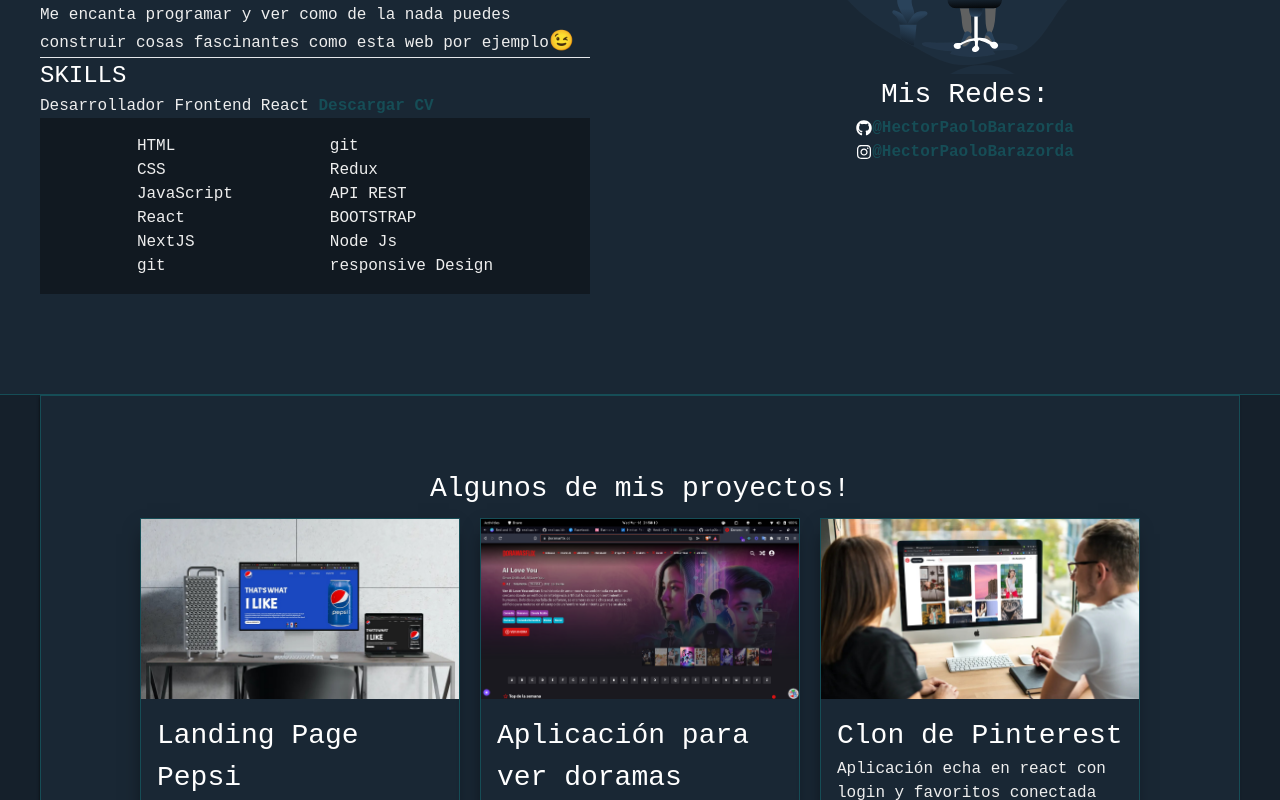
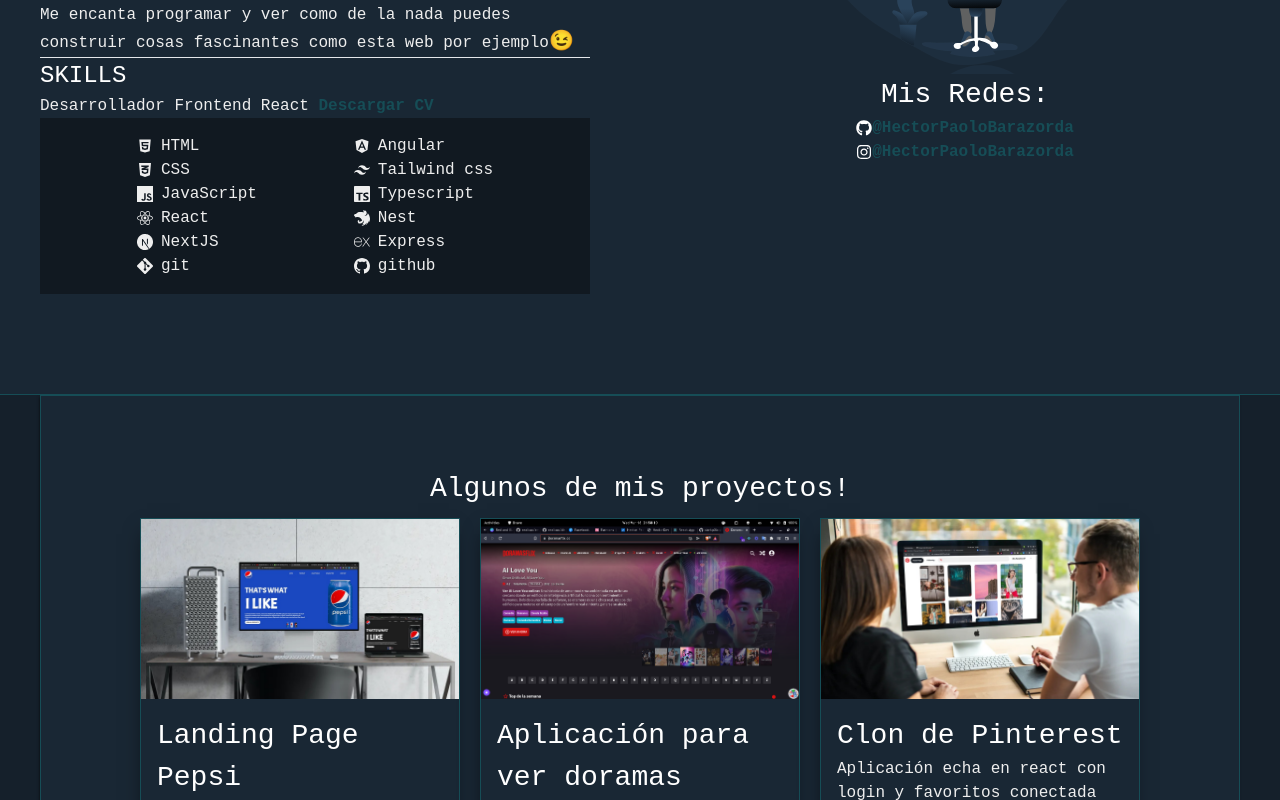
Before and after one commit to hectorDev2/v2-portfolio, a Next.js app: page / in a window 1280 px wide. Shown: the part 1200-2000 px from the top of the page. Built offline with nearby package versions, Linux system fonts and the light colour scheme.

Commit message:
🐛 fix: to deploy

```diff
--- a/src/app/components/About.tsx
+++ b/src/app/components/About.tsx
@@ -1,7 +1,16 @@
 import React from "react";
-import Image from "next/image";
 import { FaGithub, FaInstagram } from "react-icons/fa";
-import codingImg from "../../../public/images/coding_normal.svg";
+import { AiFillHtml5 } from "react-icons/ai";
+import { FaCss3Alt, FaReact, FaAngular } from "react-icons/fa";
+import {
+  SiExpress,
+  SiJavascript,
+  SiNestjs,
+  SiNextdotjs,
+  SiTailwindcss,
+  SiTypescript,
+} from "react-icons/si";
+import { BsGit, BsGithub } from "react-icons/bs";
 
 export const About = () => (
   <section className="s2">
@@ -26,56 +35,62 @@ export const About = () => (
           <h4>SKILLS</h4>
           <p>
             Desarrollador Frontend React{" "}
-            <a target="_blank" href="cv.pdf">
+            <a target="_blank" href="/public/images/cv.pdf">
               Descargar CV
             </a>
           </p>
           <div id="skills" className="py-4">
             <ul className="list-1">
-              <li>
-                <span>
-                  <i className="fab fa-html5"></i>
-                </span>
+              <li className="flex justify-left  gap-2 items-center">
+                <AiFillHtml5 />
                 HTML
               </li>
-              <li>
-                <span>
-                  <i className="fab fa-css3-alt"></i>
-                </span>
+              <li className="flex justify-left  gap-2 items-center">
+                <FaCss3Alt />
                 CSS
               </li>
-              <li>
-                <span>
-                  <i className="fab fa-js-square"></i>
-                </span>
+              <li className="flex justify-left  gap-2 items-center">
+                <SiJavascript />
                 JavaScript
               </li>
-              <li>
-                <span>
-                  <i className="fab fa-react"></i>
-                </span>
+              <li className="flex justify-left  gap-2 items-center">
+                <FaReact />
                 React
               </li>
-              <li>
-                <span>
-                  <i className="fab fa-battle-net"></i>
-                </span>
+              <li className="flex justify-left  gap-2  items-center">
+                <SiNextdotjs />
                 NextJS
               </li>
-              <li>
-                <span>
-                  <i className="fab fa-git-square"></i>
-                </span>
+              <li className="flex justify-left gap-2 items-center">
+                <BsGit />
                 git
               </li>
             </ul>
-            <ul>
-              <li>git</li>
-              <li>Redux</li>
-              <li>API REST</li>
-              <li>BOOTSTRAP</li>
-              <li>Node Js</li>
-              <li>responsive Design</li>
+            <ul className="list-2">
+              <li className="flex justify-left  gap-2 items-center">
+                <FaAngular />
+                Angular
+              </li>
+              <li className="flex justify-left  gap-2 items-center">
+                <SiTailwindcss />
+                Tailwind css
+              </li>
+              <li className="flex justify-left  gap-2 items-center">
+                <SiTypescript />
+                Typescript
+              </li>
+              <li className="flex justify-left  gap-2 items-center">
+                <SiNestjs />
+                Nest
+              </li>
+              <li className="flex justify-left  gap-2  items-center">
+                <SiExpress />
+                Express
+              </li>
+              <li className="flex justify-left gap-2 items-center">
+                <BsGithub />
+                github
+              </li>
             </ul>
           </div>
         </div>
--- a/src/app/components/Contact.tsx
+++ b/src/app/components/Contact.tsx
@@ -18,9 +18,10 @@ export const Contact = () => {
           <input type="email" name="email" className="input-field" />
           <label htmlFor="">Mensaje</label>
           <textarea name="message" className="input-field"></textarea>
-          <input type="submit" value="enviar" id="submit-btn" />
+          <button className="bg-[var(--previewShadow)] text-[#fff] font-bold py-2 px-4 rounded w-full">
+            enviar
+          </button>
         </form>
-        <div className="estatus" id="status"></div>
       </div>
     </section>
   );
--- a/src/app/components/Exp.tsx
+++ /dev/null
@@ -1,81 +0,0 @@
-"use client"; // this is a client component 👈🏽
-import { motion } from "framer-motion";
-
-import Image from "next/image";
-import "react-vertical-timeline-component/style.min.css";
-
-import {
-  VerticalTimeline,
-  VerticalTimelineElement,
-} from "react-vertical-timeline-component";
-import { styles } from "./style";
-import { experiences } from "@/store/data";
-import { textVariant } from "@/utils";
-
-const ExperienceCard = ({ experience }: any) => {
-  return (
-    <VerticalTimelineElement
-      contentStyle={{
-        background: "var(--previewShadow)",
-        color: "#fff",
-      }}
-      contentArrowStyle={{ borderRight: "7px solid  #232631" }}
-      date={experience.date}
-      iconStyle={{ background: experience.iconBg }}
-      icon={
-        <div className="flex justify-center items-center w-full h-full">
-          <Image
-            src={experience.icon}
-            alt={experience.company_name}
-            className="w-[60%] h-[60%] object-contain"
-          />
-        </div>
-      }
-    >
-      <div>
-        <h3 className="text-white text-[24px] font-bold">{experience.title}</h3>
-        <p
-          className="text-secondary text-[16px] font-semibold"
-          style={{ margin: 0 }}
-        >
-          {experience.company_name}
-        </p>
-      </div>
-
-      <ul className="mt-5 list-disc ml-5 space-y-2">
-        {experience.points.map((point: any, index: number) => (
-          <li
-            key={`experience-point-${index}`}
-            className="text-white-100 text-[14px] pl-1 tracking-wider"
-          >
-            {point}
-          </li>
-        ))}
-      </ul>
-    </VerticalTimelineElement>
-  );
-};
-
-const ExperienceD = () => {
-  return (
-    <div className="pt-20 bg-[--mainColor]">
-      <motion.div className="text-center" variants={textVariant(1)}>
-        <span>en lo que eh estado trabajando</span>
-        <h2>Experiencia Profesional:</h2>
-      </motion.div>
-
-      <div className="mt-20 flex flex-col">
-        <VerticalTimeline>
-          {experiences.map((experience, index) => (
-            <ExperienceCard
-              key={`experience-${index}`}
-              experience={experience}
-            />
-          ))}
-        </VerticalTimeline>
-      </div>
-    </div>
-  );
-};
-
-export default ExperienceD;
--- a/src/app/components/Hero.tsx
+++ b/src/app/components/Hero.tsx
@@ -1,6 +1,5 @@
 import Image from "next/image";
 import perfil from "../../../public/images/perfil.jpg";
-import Example from "./Example";
 import { SectionTheme } from "./SectionTheme";
 
 export const Hero = () => {
--- a/src/app/components/ItemExp.tsx
+++ /dev/null
@@ -1,30 +0,0 @@
-import React from "react";
-import Image from "next/image";
-import project0 from "../../../public/images/proyect0.jpg";
-
-export const ItemExp = () => {
-  return (
-    <div className="max-w-sm rounded overflow-hidden shadow-lg">
-      <Image className="w-full" src={project0} alt="Sunset in the mountains" />
-      <div className="px-6 py-4">
-        <div className="font-bold text-xl mb-2">The Coldest Sunset</div>
-        <p className="text-gray-700 text-base">
-          Lorem ipsum dolor sit amet, consectetur adipisicing elit. Voluptatibus
-          quia, nulla! Maiores et perferendis eaque, exercitationem praesentium
-          nihil.
-        </p>
-      </div>
-      <div className="px-6 pt-4 pb-2">
-        <span className="inline-block bg-gray-200 rounded-full px-3 py-1 text-sm font-semibold text-gray-700 mr-2 mb-2">
-          #photography
-        </span>
-        <span className="inline-block bg-gray-200 rounded-full px-3 py-1 text-sm font-semibold text-gray-700 mr-2 mb-2">
-          #travel
-        </span>
-        <span className="inline-block bg-gray-200 rounded-full px-3 py-1 text-sm font-semibold text-gray-700 mr-2 mb-2">
-          #winter
-        </span>
-      </div>
-    </div>
-  );
-};
--- a/src/app/components/Projects.tsx
+++ b/src/app/components/Projects.tsx
@@ -8,7 +8,7 @@ export const Projects = () => {
         <h3 className="text-center py-2">Algunos de mis proyectos!</h3>
         <div className="post-wrapper">
           {projects.map((project) => (
-            <ItemProject project={project} />
+            <ItemProject key={project.title} project={project} />
           ))}
         </div>
       </div>
--- a/src/app/globals.css
+++ b/src/app/globals.css
@@ -555,8 +555,8 @@ h6 {
 .about-wrapper {
   display: -ms-grid;
   display: grid;
-  -ms-grid-columns: (minmax(320px, 1fr))[auto-fit];
-  grid-template-columns: repeat(auto-fit, minmax(320px, 1fr));
+  -ms-grid-columns: (minmax(300px, 1fr))[auto-fit];
+  grid-template-columns: repeat(auto-fit, minmax(300px, 1fr));
   padding-bottom: 100px;
   padding-top: 100px;
   gap: 100px;
--- a/src/app/page.tsx
+++ b/src/app/page.tsx
@@ -3,7 +3,6 @@ import { About } from "./components/About";
 import { Projects } from "./components/Projects";
 import { Hero } from "./components/Hero";
 import Experience from "./components/Experience";
-import ExperienceD from "./components/Exp";
 
 export default function Home() {
   return (
@@ -11,7 +10,7 @@ export default function Home() {
       <Hero />
       <About />
       <Projects />
-      <ExperienceD />
+      <Experience />
       <Contact />
     </main>
   );
```
Also changed, not shown: src/app/components/Experience.tsx (+75 -13 lines), 1 other file (tests, documents, lock files or other folders).
